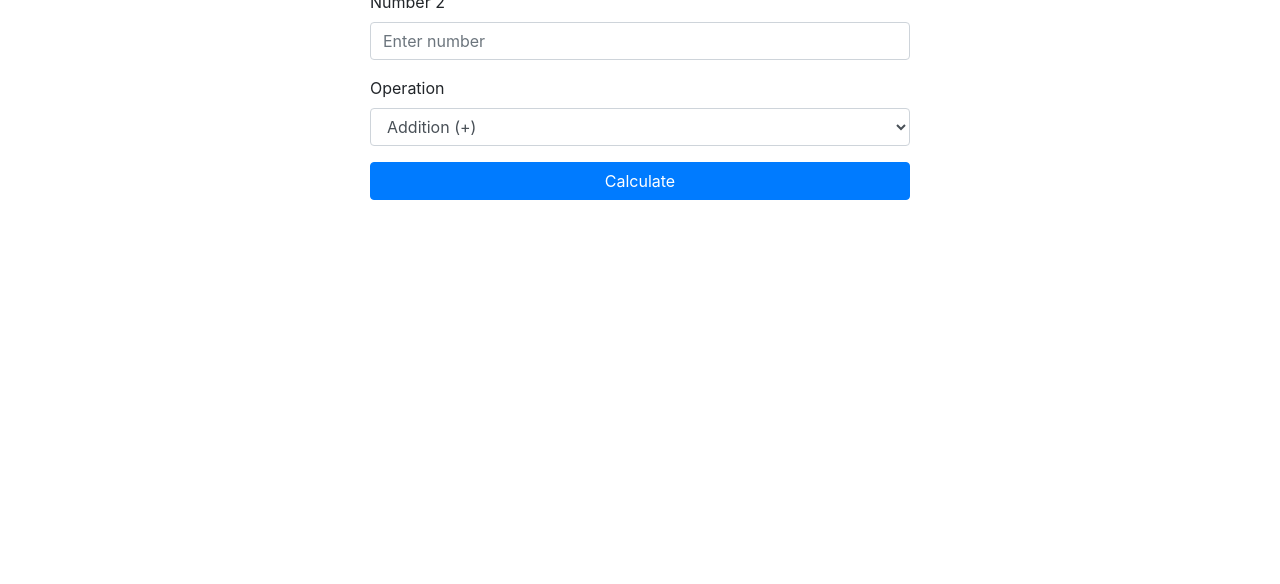
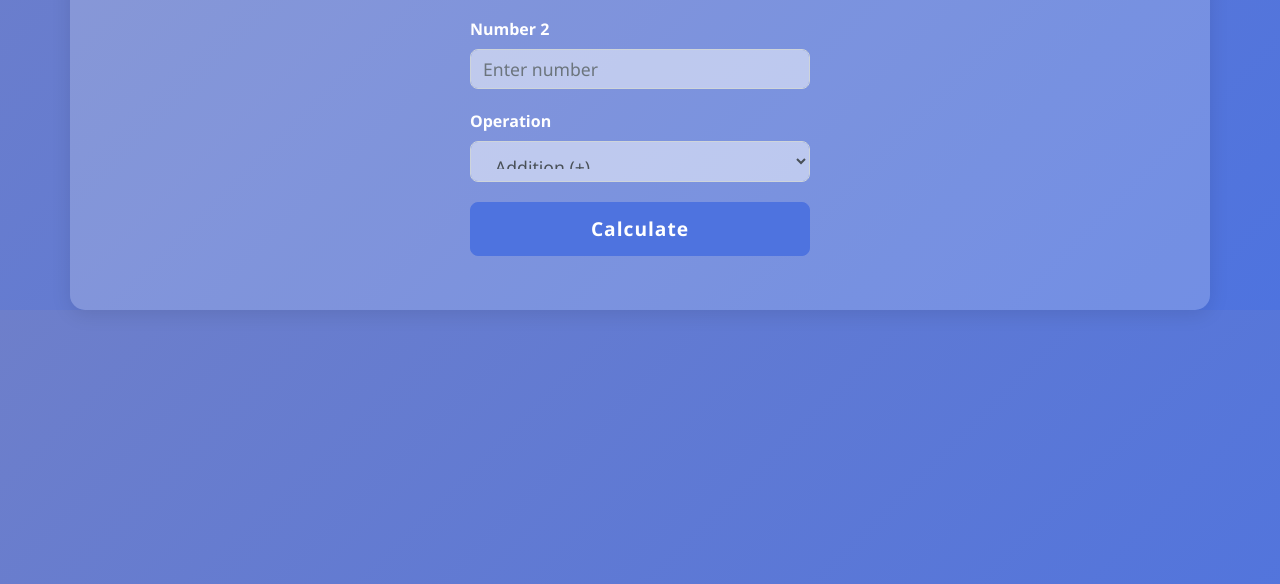
Before and after one commit to HumaunKobir/calculator, a plain HTML site: page index.html in a window 1280 px wide. Shown: the part 216-800 px from the top of the page. Drawn offline with nearby package versions, Linux system fonts and the light colour scheme.

Commit message:
Inhanced GUI

```diff
--- a/index.html
+++ b/index.html
@@ -3,14 +3,16 @@
 <head>
     <meta charset="UTF-8">
     <meta name="viewport" content="width=device-width, initial-scale=1.0">
-    <title>Calculator</title>
+    <title>Responsive Calculator</title>
     <link href="https://stackpath.bootstrapcdn.com/bootstrap/4.5.2/css/bootstrap.min.css" rel="stylesheet">
+    <script src="https://cdn.jsdelivr.net/npm/animejs@3.2.1/lib/anime.min.js"></script>
+    <link rel="stylesheet" href="style.css">
 </head>
 <body>
     <div class="container mt-5">
-        <h1 class="text-center mb-4">Calculator</h1>
-        <div class="row">
-            <div class="col-md-6 offset-md-3">
+        <h1 class="text-center mb-4">Simple Calculator</h1>
+        <div class="row justify-content-center">
+            <div class="col-12 col-sm-8 col-md-6 col-lg-4">
                 <form id="calculatorForm">
                     <div class="form-group">
                         <label for="num1">Number 1</label>
@@ -29,13 +31,17 @@
                             <option value="divide">Division (/)</option>
                         </select>
                     </div>
-                    <button type="button" class="btn btn-primary btn-block" onclick="calculate()">Calculate</button>
+                    <!-- Centered button with full width -->
+                    <div class="row">
+                        <div class="col-12">
+                            <button type="button" class="btn btn-primary btn-block text-center" onclick="calculate()">Calculate</button>
+                        </div>
+                    </div>
                 </form>
-                <div id="result" class="mt-4"></div>
+                <div id="result" class="mt-4 text-center"></div>
             </div>
         </div>
     </div>
-
     <script src="script.js"></script>
 </body>
 </html>
--- a/script.js
+++ b/script.js
@@ -1,32 +1,37 @@
 function calculate() {
-    var num1 = parseFloat(document.getElementById('num1').value);
-    var num2 = parseFloat(document.getElementById('num2').value);
-    var operation = document.getElementById('operation').value;
-    var result = document.getElementById('result');
-
-    if (isNaN(num1) || isNaN(num2)) {
-        result.innerHTML = "Please enter valid numbers.";
-        return;
-    }
+    const num1 = parseFloat(document.getElementById('num1').value);
+    const num2 = parseFloat(document.getElementById('num2').value);
+    const operation = document.getElementById('operation').value;
+    let result;
 
     switch (operation) {
         case 'add':
-            result.innerHTML = "Result: " + (num1 + num2);
+            result = num1 + num2;
             break;
         case 'subtract':
-            result.innerHTML = "Result: " + (num1 - num2);
+            result = num1 - num2;
             break;
         case 'multiply':
-            result.innerHTML = "Result: " + (num1 * num2);
+            result = num1 * num2;
             break;
         case 'divide':
-            if (num2 === 0) {
-                result.innerHTML = "Cannot divide by zero.";
+            if (num2 !== 0) {
+                result = num1 / num2;
             } else {
-                result.innerHTML = "Result: " + (num1 / num2);
+                result = 'Cannot divide by zero';
             }
             break;
-        default:
-            result.innerHTML = "Invalid operation.";
     }
+
+    const resultElement = document.getElementById('result');
+    resultElement.textContent = 'Result: ' + result;
+
+    // Animation for result display
+    anime({
+        targets: '#result',
+        translateY: [30, 0],
+        opacity: [0, 1],
+        duration: 1000,
+        easing: 'easeOutQuad'
+    });
 }
--- /dev/null
+++ b/style.css
@@ -0,0 +1,194 @@
+
+/* Gradient Background for the entire page */
+body {
+    font-family: 'Segoe UI', Tahoma, Geneva, Verdana, sans-serif;
+    background: linear-gradient(135deg, #6e7fca, #4e73df);
+    padding-top: 0;
+    padding-bottom: 0;
+    opacity: 0;
+    animation: fadeIn 1s forwards;
+}
+
+@keyframes fadeIn {
+    0% {
+        opacity: 0;
+    }
+    100% {
+        opacity: 1;
+    }
+}
+
+/* Glass Effect on the container */
+.container {
+    background: rgba(255, 255, 255, 0.2); /* semi-transparent white */
+    border-radius: 15px;
+    padding: 30px;
+    backdrop-filter: blur(10px); /* Glass blur effect */
+    box-shadow: 0px 4px 20px rgba(0, 0, 0, 0.1);
+    animation: slideUp 1s ease-out;
+}
+
+@keyframes slideUp {
+    0% {
+        transform: translateY(50px);
+        opacity: 0;
+    }
+    100% {
+        transform: translateY(0);
+        opacity: 1;
+    }
+}
+
+h1 {
+    color: #fff;
+    font-size: 2rem;
+    margin-bottom: 30px;
+    animation: slideInLeft 1s ease-out;
+}
+
+@keyframes slideInLeft {
+    0% {
+        transform: translateX(-100px);
+        opacity: 0;
+    }
+    100% {
+        transform: translateX(0);
+        opacity: 1;
+    }
+}
+
+.form-control {
+    border-radius: 8px;
+    border: 1px solid #ced4da;
+    box-shadow: none;
+    transition: all 0.3s;
+    background-color: rgba(255, 255, 255, 0.5); /* Semi-transparent input fields */
+}
+
+.form-control:focus {
+    border-color: #4e73df;
+    box-shadow: 0 0 5px rgba(78, 115, 223, 0.5);
+    background-color: rgba(255, 255, 255, 0.7);
+}
+
+label {
+    font-weight: bold;
+    color: #fff;
+}
+
+.btn-primary {
+    background-color: #4e73df;
+    border-color: #4e73df;
+    border-radius: 8px;
+    padding: 12px 0;
+    font-size: 1.2rem;
+    font-weight: bold;
+    letter-spacing: 1px;
+    width: 100%;
+    transition: all 0.3s ease;
+    animation: bounceIn 1s ease-out;
+}
+
+@keyframes bounceIn {
+    0% {
+        transform: scale(0.5);
+        opacity: 0;
+    }
+    50% {
+        transform: scale(1.1);
+    }
+    100% {
+        transform: scale(1);
+        opacity: 1;
+    }
+}
+
+.btn-primary:hover {
+    background-color: #2e59d9;
+    border-color: #2e59d9;
+}
+
+#result {
+    font-size: 1.5rem;
+    font-weight: bold;
+    color: #2e59d9;
+    margin-top: 20px;
+    opacity: 0;
+    animation: fadeInResult 1s ease-out forwards;
+}
+
+@keyframes fadeInResult {
+    0% {
+        opacity: 0;
+    }
+    100% {
+        opacity: 1;
+    }
+}
+
+.form-group {
+    margin-bottom: 20px;
+}
+
+select.form-control {
+    padding-left: 20px;
+    font-size: 1.1rem;  /* Increased font size */
+}
+
+.col-md-6 {
+    max-width: 100%;
+}
+
+/* Mobile-first responsive tweaks */
+@media (max-width: 767px) {
+    h1 {
+        font-size: 1.5rem;
+    }
+
+    .container {
+        padding: 15px;
+        border-radius: 10px;
+    }
+
+    .form-control {
+        font-size: 1rem;
+        padding: 10px;
+    }
+
+    .btn-primary {
+        font-size: 1.1rem;
+        padding: 10px;
+    }
+
+    select.form-control {
+        font-size: 1rem; /* Adjust dropdown font size for mobile */
+        padding-left: 15px;
+    }
+}
+
+/* For large screens (tablets and beyond) */
+@media (min-width: 768px) {
+    h1 {
+        font-size: 2rem;
+    }
+
+    .container {
+        padding: 30px;
+        border-radius: 15px;
+    }
+
+    .form-control {
+        font-size: 1.1rem;
+        padding: 12px;
+    }
+
+    .btn-primary {
+        font-size: 1.2rem;
+        padding: 12px;
+    }
+
+    select.form-control {
+        font-size: 1.1rem;  /* Adjust font size for better visibility on larger screens */
+        padding-left: 20px; /* Extra padding for better alignment */
+    }
+}
```
